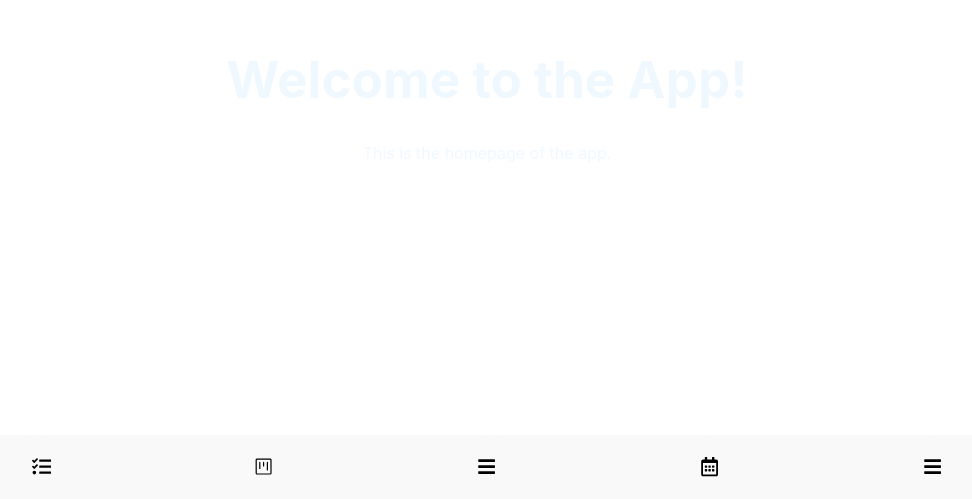
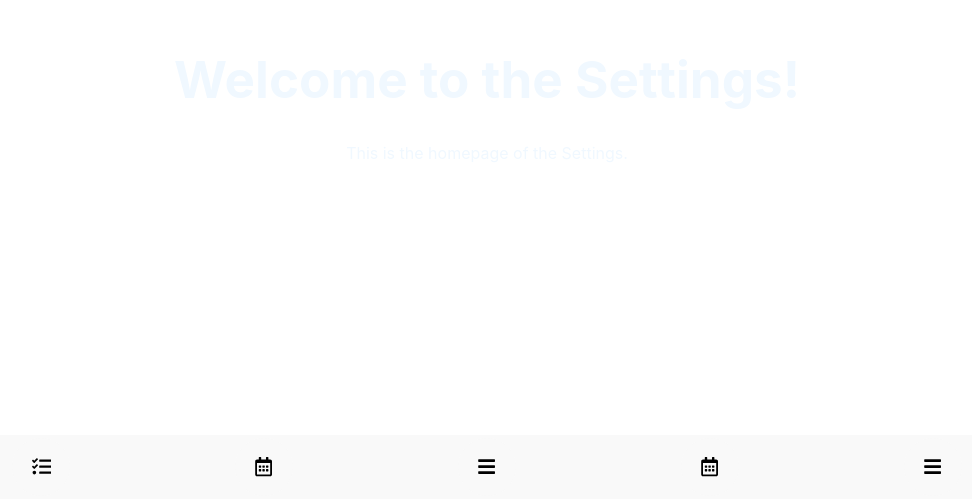
Before and after one commit to Gongas1331/StudySync, a React (Vite) app in the folder study-sync/: page /settings in a window 1280 px wide. Shown: the part 301-800 px from the top of the page, without its empty margins (153-1125 px from the left). Built offline with nearby package versions, Linux system fonts and the light colour scheme.

Commit message:
added leaderboard and store

```diff
--- a/study-sync/src/App.css
+++ b/study-sync/src/App.css
@@ -6,12 +6,20 @@
   color: aliceblue;
 }
 
+.card {
+  padding: 2em;
+}
+
+.read-the-docs {
+  color: #888;
+}
+
 .navbar {
   position: fixed;
-  left: 0%;
+  left: 0;
   height: fit-content;
   width: 100%;
-  bottom: 0%;
+  bottom: 0;
   display: flex;
   flex-direction: row;
   align-self: center;
@@ -19,6 +27,7 @@
   align-content: center;
   justify-content: space-evenly;
   background-color: #f9f9f9;
+  border-color: #f9f9f9;
   border-radius: 80px ;
   padding-top: 0.2em;
   padding-bottom: 0.2em;
@@ -35,6 +44,9 @@
   border-radius: 80%;
 }
 
+.navbar button:hover{
+  background-color: #888;
+}
 .task-list > div {
   margin-bottom: 20px;
 }
--- a/study-sync/src/App.jsx
+++ b/study-sync/src/App.jsx
@@ -5,7 +5,9 @@ import Navbar from './components/Navbar';
 import { BrowserRouter as Router, Routes, Route } from 'react-router-dom';
 import Homepage from './pages/Homepage';
 import Tasks from './pages/Tasks';
+import Leaderboard from './pages/Leaderboard';
 import Calendar from './pages/Calendar';
+import Store from './pages/Store';
 import Profile from './pages/Profile';
 import Settings from './pages/Settings';
 
@@ -14,14 +16,16 @@ export default function App() {
     <>
       <Router>
         <Routes>
-          <Route path='/' element={<Tasks />} />
+          <Route path='/' element={<Homepage />} />
           <Route path='/tasks' element={<Tasks />} />
+          <Route path='/leaderboard' element={<Leaderboard />} />
           <Route path='/calendar' element={<Calendar />} />
+          <Route path='/store' element={<Store />} />
           <Route path='/profile' element={<Profile />} />
           <Route path='/settings' element={<Settings />} />
         </Routes>
+      <Navbar />
       </Router>
-      <Navbar />
     </>
   );
 }
--- a/study-sync/src/components/Navbar.jsx
+++ b/study-sync/src/components/Navbar.jsx
@@ -1,16 +1,16 @@
 // import React from 'react';
+import { Link } from 'react-router-dom';
 import {FaTasks,FaBars,FaRegCalendarAlt} from 'react-icons/fa';
-import {GoProject} from 'react-icons/go';
 import '../App.css';
 
 export default function Navbar() {
   return (
     <nav className='navbar'>
-      <button><FaTasks/></button>
-      <button><GoProject/></button>
-      <button><FaBars/></button>
-      <button><FaRegCalendarAlt/></button>
-      <button><FaBars/></button>
+    <Link to="/tasks"><button><FaTasks/></button></Link>
+    <Link to="/calendar"><button><FaRegCalendarAlt/></button></Link>
+    <Link to="/profile"><button><FaBars/></button></Link>
+    <Link to="/store"><button><FaRegCalendarAlt/></button></Link>
+    <Link to="/leaderboard"><button><FaBars/></button></Link>
     </nav>
   );
 }
--- a/study-sync/src/pages/Calendar.jsx
+++ b/study-sync/src/pages/Calendar.jsx
@@ -4,8 +4,8 @@ import '../App.css';
 export default function Calendar() {
   return (
     <div>
-      <h1>Welcome to the App!</h1>
-      <p>This is the homepage of the app.</p>
+      <h1>Welcome to the Calendar!</h1>
+      <p>This is the Calendar of the app.</p>
     </div>
   );
 }
--- /dev/null
+++ b/study-sync/src/pages/Leaderboard.jsx
@@ -0,0 +1,11 @@
+// import React from 'react';
+import '../App.css';
+
+export default function Leaderboard() {
+  return (
+    <div>
+      <h1>Welcome to the Leaderboard!</h1>
+      <p>This is the Leaderboard of the app.</p>
+    </div>
+  );
+}
--- a/study-sync/src/pages/Profile.jsx
+++ b/study-sync/src/pages/Profile.jsx
@@ -4,8 +4,8 @@ import '../App.css';
 export default function Profile() {
   return (
     <div>
-      <h1>Welcome to the App!</h1>
-      <p>This is the homepage of the app.</p>
+      <h1>Welcome to the Profile!</h1>
+      <p>This is the Profile of the app.</p>
     </div>
   );
 }
--- a/study-sync/src/pages/Settings.jsx
+++ b/study-sync/src/pages/Settings.jsx
@@ -4,8 +4,8 @@ import '../App.css';
 export default function Settings() {
   return (
     <div>
-      <h1>Welcome to the App!</h1>
-      <p>This is the homepage of the app.</p>
+      <h1>Welcome to the Settings!</h1>
+      <p>This is the homepage of the Settings.</p>
     </div>
   );
 }
--- /dev/null
+++ b/study-sync/src/pages/Store.jsx
@@ -0,0 +1,11 @@
+// import React from 'react';
+import '../App.css';
+
+export default function Store() {
+  return (
+    <div>
+      <h1>Welcome to the Store!</h1>
+      <p>This is the Store of the app.</p>
+    </div>
+  );
+}
```
